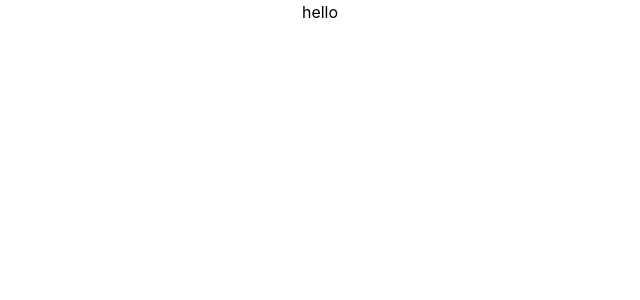
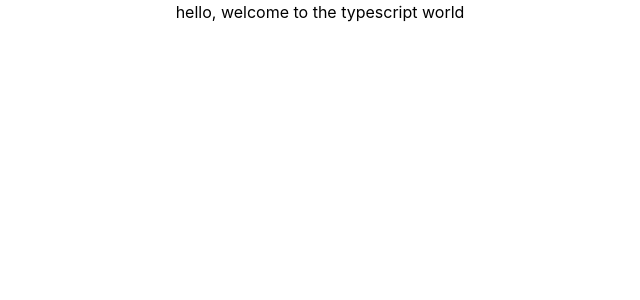
Before and after one commit to vasiuddin7733/TypeScript-with-React, a React (Create React App) app in the folder frontend/: page /hello in a window 1280 px wide. Shown: the top 300 px of the page, without its empty margins (320-960 px from the left). Built offline with nearby package versions, Linux system fonts and the light colour scheme.

Commit message:
update the hello function

```diff
--- a/frontend/src/components/basic/hello.tsx
+++ b/frontend/src/components/basic/hello.tsx
@@ -2,7 +2,7 @@ import React from 'react'
 
 const hello = () => {
   return (
-    <div>hello</div>
+    <div>hello, welcome to the typescript world</div>
   )
 }
 
```
